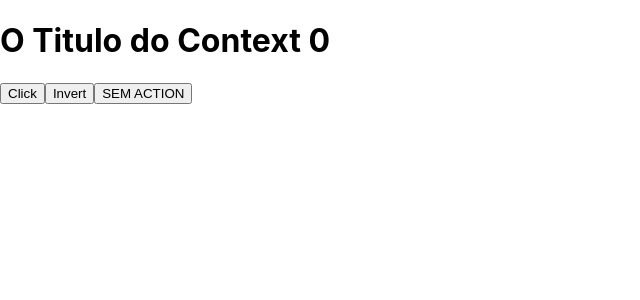
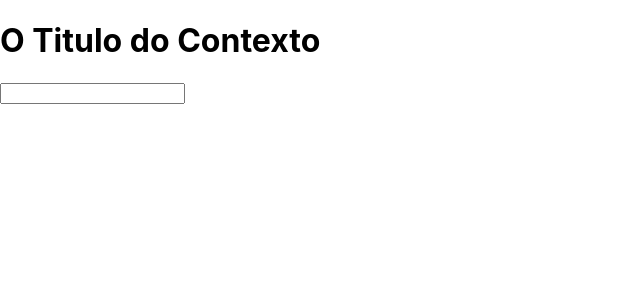
Before and after one commit to fernandojsmelo/project-2, a React (Create React App) app: page / in a window 1280 px wide. Shown: the top 300 px of the page, without its empty margins (0-640 px from the left). Built offline with nearby package versions, Linux system fonts and the light colour scheme.

Commit message:
useContext + useReducer

```diff
--- a/src/App.js
+++ b/src/App.js
@@ -1,55 +1,73 @@
 
-import { useReducer } from 'react';
+import P from 'prop-types';
+import { createContext, useContext, useReducer, useRef } from 'react';
 import './App.css';
-import { Div } from './components/Div';
-import { AppContext } from './contexts/AppContext';
 
+
+//actons.js
+export const actions = {
+  CHANGE_TITLE: 'CHANGE_TITLE' ,
+};
+
+//data.js
 const globalState = {
-  title: 'O Titulo do Context',
-  body: 'O Body do Conyexto',
+  title: 'O Titulo do Contexto',
+  body: 'O Body do Contexto',
   counter: 0,
 };
 
-const reducer = (state, action) => {
+//reducer.js
+export const reducer = (state, action) => {
   switch (action.type) {
-    case 'muda':
-      console.log('Chamou Muda com', action.payload);
-    return { ...state, title: action.payload};
-
-    case 'inverter' : {
-      console.log('Chamou Inverter');
-      const { title} = state;
-      return {
-        ...state, title: title.split('').reverse().join('')
-      };
+    case actions.CHANGE_TITLE: {
+      console.log('Mudar título');
+      return{...state, title: action.payload};
     }
   }
-
-  console.log("NENHUMA ACTION ENCONTRADA...");
-  return { ...state};
+  return { ...state };
 };
 
-function App() {
+// AppContext.jsx
+export const Context = createContext();
+export const AppContext = ({ children }) => {
   const [state, dispatch] = useReducer(reducer, globalState);
-  const { counter, title, body } = state;
+
+  const changeTitle = (payload) => {
+    dispatch({ type: actions.CHANGE_TITLE, payload })
+  }
+
+  return <Context.Provider value={{ state, changeTitle }}>{ children }</Context.Provider>;
+};
+
+AppContext.prototype = {
+  children: P.node,
+};
+
+//H1/index.jsx
+export const H1 = () => {
+  const context = useContext(Context);
+  const inputRef = useRef();
 
   return (
-     <div>
-        <h1> {title} {counter} </h1>
-        <button onClick={() => dispatch({
-          type: 'muda',
-          payload: new Date().toLocaleString('pt-BR'),
-          })}
-        >
-          Click
-        </button>
-        <button onClick={() => dispatch({ type: 'inverter'})}>
-          Invert
-        </button>
-        <button onClick={() => dispatch({ type: ''})}>
-          SEM ACTION
-        </button>
-     </div>
+          <>
+            <h1
+              onClick={() => context.changeTitle(inputRef.current.value)}>
+                { context.state.title }
+            </h1>
+
+            <input type='text' ref={inputRef} />
+          </>
+  );
+}
+//App.jsx
+function App() {
+
+  return (
+      <AppContext>
+      <div>
+        <H1 />
+      </div>
+     </AppContext>
 
     );
  }
```
